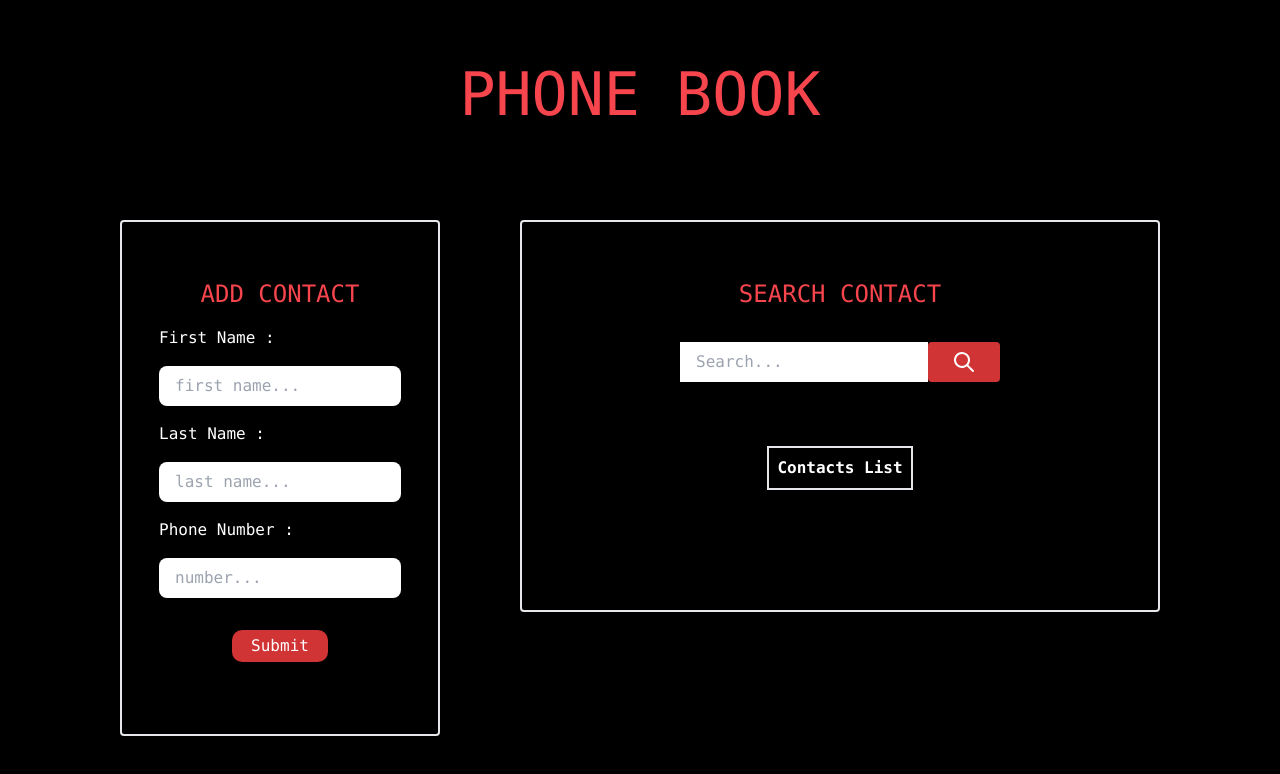
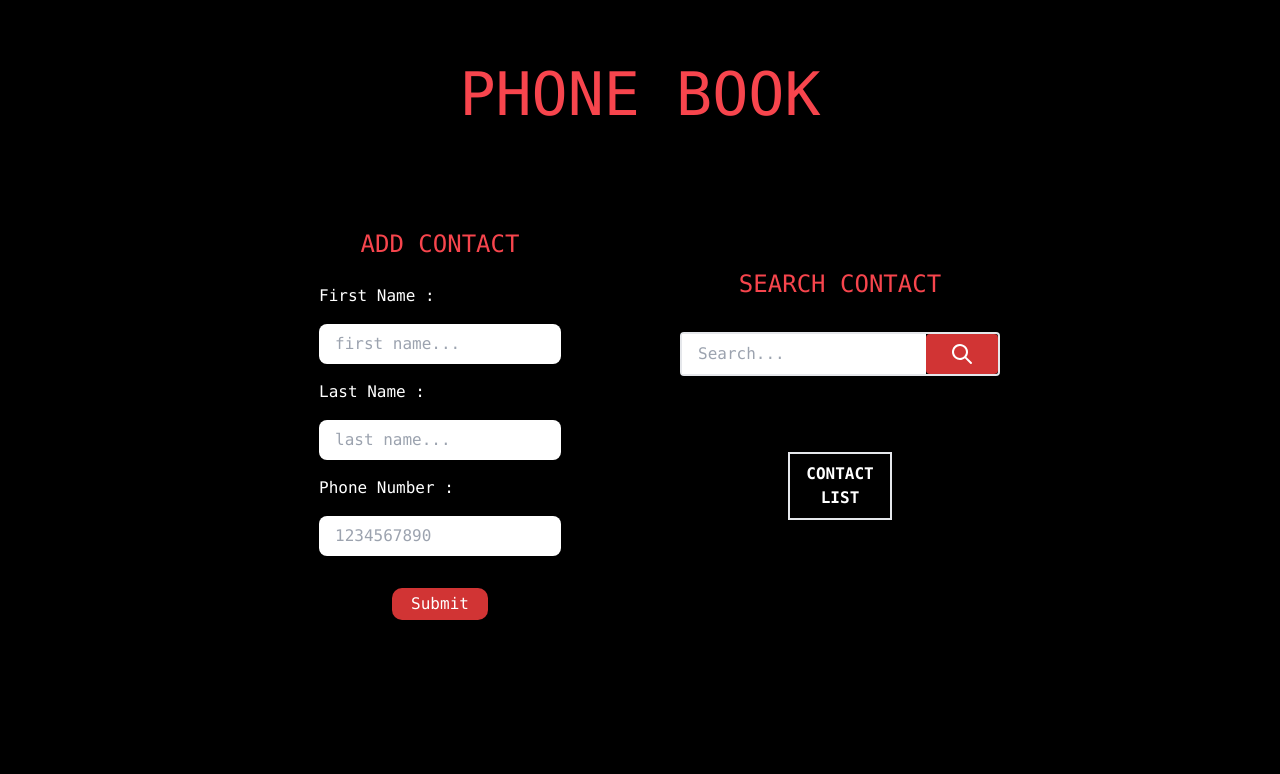
Before and after one commit to X610S-06/phonebook, a React (Create React App) app: page / in a window 1280 px wide. Shown: the top 774 px of the page. Built offline with nearby package versions, Linux system fonts and the light colour scheme.

Commit message:
"update all"

```diff
--- a/src/App.js
+++ b/src/App.js
@@ -18,13 +18,15 @@ function App() {
 	return (
 		<>
 			<h2 className='flex justify-center my-16 text-6xl font-mono text-[#f7454d]'>PHONE BOOK</h2>
-			<div className='flex justify-center sm:flex-col md:flex-row lg:flex-row xl:flex-row'>
-				<div className='flex flex-col w-1/4 h-full font-mono p-12 my-8 mx-10 border-2 rounded'>
+			<div className='flex flex-col items-center justify-center md:flex-row lg:flex-row '>
+				<div className='flex flex-col w-1/4 h-full font-mono px-10 my-8 mx-10'>
 					<h2 className='flex justify-center p-2 text-2xl font-mono text-[#f7454d]'>ADD CONTACT</h2>
 					<AddContact onSubmit={handleSubmit} />
 				</div>
-				<div className='flex flex-col w-1/2 h-full font-mono p-12 my-8 mx-10 border-2 rounded'>
-					<h2 className='flex justify-center p-2 text-2xl font-mono text-[#f7454d]'>SEARCH CONTACT</h2>
+				<div className='flex flex-col w-1/4 h-full font-mono px-10 my-8 mx-10'>
+					<h2 className='flex justify-center p-2 text-2xl font-mono text-[#f7454d]'>
+						SEARCH CONTACT
+					</h2>
 					<Contacts numbers={numbers} />
 				</div>
 			</div>
--- a/src/components/AddContact.js
+++ b/src/components/AddContact.js
@@ -8,15 +8,27 @@ const AddContact = ({ onSubmit }) => {
 		phone: '',
 	})
 
+	//form input change handling
 	const handleChange = (e) => {
 		e.preventDefault()
+		const t = /^[+]*[(]{0,1}[0-9]{1,4}[)]{0,1}[-\s./0-9]*$/
 		const { name, value } = e.target
+		//validating for phone number
+		if(name==='phone'){
+		 if(t.test(value)){
+				setNumber({
+					...number,
+					[name]: value,
+				})
+			}
+		} else {
 		setNumber({
 			...number,
 			[name]: value,
 		})
+		}
 	}
-
+	//form submit handling
 	const handleSubmit = (e) => {
 		e.preventDefault()
 		onSubmit(number)
@@ -27,9 +39,10 @@ const AddContact = ({ onSubmit }) => {
 		})
 	}
 
+	//add contact input form
 	return (
 		<div className='flex flex-col items-center'>
-			<form onSubmit={handleSubmit} className='p2 m-2'>
+			<form onSubmit={handleSubmit} className='p-2 m-2'>
 				<label>First Name : </label>
 				<input
 					className='my-4 py-2 px-4 rounded-lg text-black'
@@ -51,9 +64,11 @@ const AddContact = ({ onSubmit }) => {
 				<label>Phone Number : </label>
 				<input
 					className='my-4 py-2 px-4 rounded-lg text-black'
-					type='text'
+					type='tel'
 					name='phone'
-					placeholder='number...'
+					maxLength={10}
+					pattern='^[+]*[(]{0,1}[0-9]{1,4}[)]{0,1}[-\s./0-9]*$'
+					placeholder='1234567890'
 					onChange={handleChange}
 					value={number.phone}
 				></input>
--- a/src/components/Contacts.js
+++ b/src/components/Contacts.js
@@ -5,20 +5,23 @@ const Contacts = ({ numbers }) => {
 	const [search, setSearch] = useState('')
 	const [filters, setFilters] = useState([])
 
-
+	//form input change handling
 	const handleSearch = (e) => {
 		e.preventDefault()
 		const data = e.target.value
 		setSearch(data)
 	}
 
+	//reset filter handling
 	const handleFilter = (e) => {
 		e.preventDefault()
 		setFilters([])
 	}
 
+	//form submit handling
 	const handleSubmit = (e) => {
 		e.preventDefault()
+		let arr = []
 		numbers.map((number) => {
 			if (!search) {
 				setFilters([])
@@ -27,15 +30,17 @@ const Contacts = ({ numbers }) => {
 				number.lastName.toLowerCase().includes(search.toLowerCase()) ||
 				number.phone.includes(search)
 			) {
-				setFilters([])
+				arr.push(number)
 			}
+			setFilters([...arr])
 		})
 	}
-	console.log(filters)
+
+	//Input form for search
 	return (
 		<div className='flex flex-col items-center p-2 m-4'>
 			<div className='flex flex-col rounded text-black'>
-				<form onSubmit={handleSubmit} className='flex flex-row w-80'>
+				<form onSubmit={handleSubmit} className='flex flex-row border-2 rounded w-80'>
 					<input
 						type='text'
 						className='px-4 w-full'
@@ -43,7 +48,7 @@ const Contacts = ({ numbers }) => {
 						name='search'
 						autoComplete='off'
 						onChange={handleSearch}
-						onBlur={handleFilter}
+						onFocus={handleFilter}
 					></input>
 					<button className='flex flex-row w-15 h-10 items-center justify-center rounded'>
 						<svg className='w-6 h-6' fill='currentColor' viewBox='0 0 24 24'>
@@ -51,14 +56,14 @@ const Contacts = ({ numbers }) => {
 						</svg>
 					</button>
 				</form>
+
+				{/* display filtered results */}
 				<div className='flex flex-row p-4'>
 					<table className='flex flex-col text-white'>
 						<tbody>
 							{filters.map((filter) => (
 								<tr key={filter.phone} className='flex flex-row '>
 									<td className='p-1'>{filter.firstName}</td>
-									<td className='p-1'>{filter.lastName}</td>
-									<td className='p-1'>{filter.phone}</td>
 								</tr>
 							))}
 						</tbody>
@@ -66,19 +71,20 @@ const Contacts = ({ numbers }) => {
 				</div>
 			</div>
 
+			{/* display contacts	 */}
 			<div className='flex flex-row p-8'>
 				<table className='flex flex-col'>
 					<thead>
 						<tr className='flex flex-row justify-center'>
-							<th className='justify-center p-2 border-2'>Contacts List</th>
+							<th className='justify-center p-2 m-3 border-2'>CONTACT LIST</th>
 						</tr>
 					</thead>
 					<tbody>
 						{numbers.map((number) => (
 							<tr key={number.phone} className='flex flex-row '>
-								<td className='p-2'>{number.firstName}</td>
-								<td className='p-2'>{number.lastName}</td>
-								<td className='p-2'>{number.phone}</td>
+								<td className='p-3'>{number.firstName}</td>
+								<td className='p-3'>{number.lastName}</td>
+								<td className='p-3'>{number.phone}</td>
 							</tr>
 						))}
 					</tbody>
```
Also changed, not shown: src/index.css (line endings or trailing spaces), src/temp.js (added).
